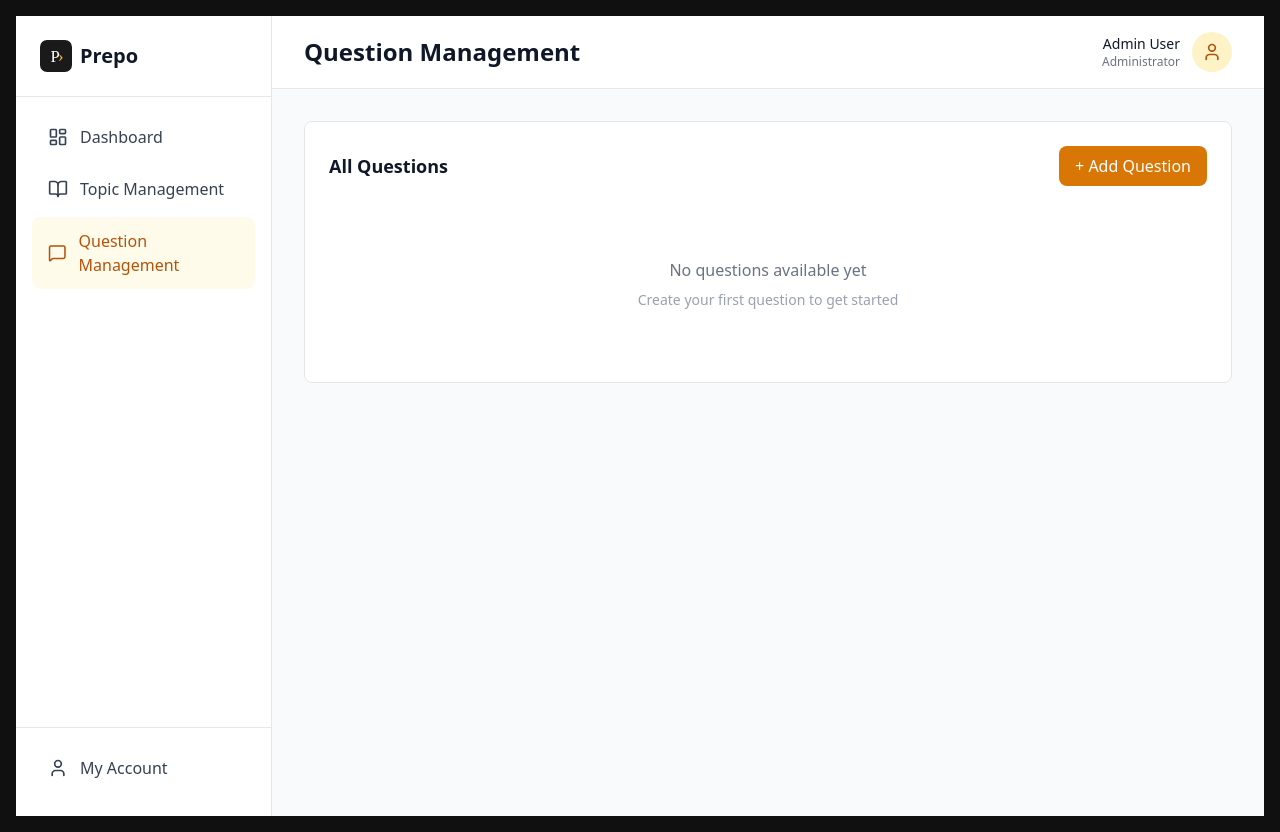
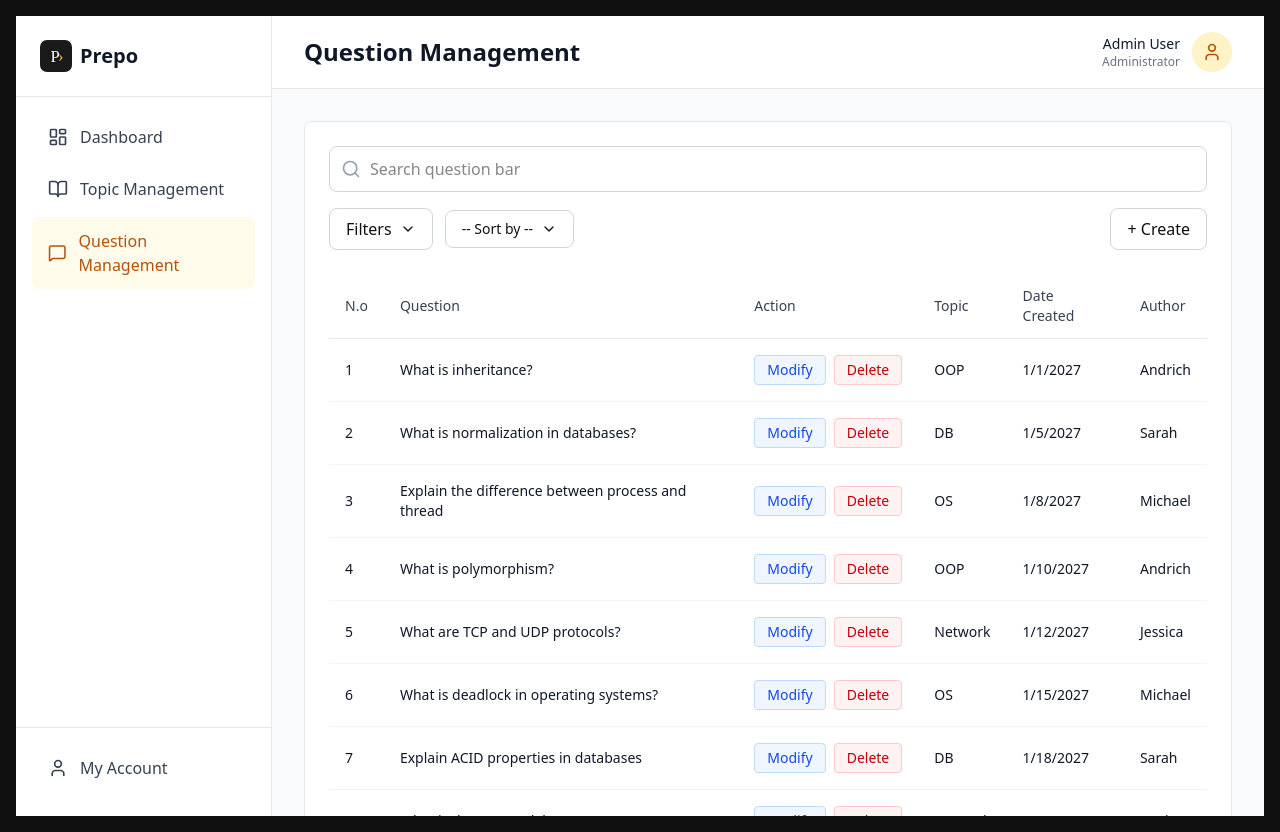
Before and after one commit to TimSing6584/PREPO, a Next.js app: page /admin/questions in a window 1280 px wide. Built offline with nearby package versions, Linux system fonts and the light colour scheme.

Commit message:
create CMS question page

```diff
--- a/app/(admin)/admin/questions/page.tsx
+++ b/app/(admin)/admin/questions/page.tsx
@@ -1,17 +1,289 @@
+'use client';
+
+import { useState, useEffect, useRef } from 'react';
+import { Search, ChevronDown, X } from 'lucide-react';
+
+const topics = ['OOP', 'DB', 'OS', 'Network'];
+
+const sampleQuestions = [
+  {
+    id: 1,
+    question: 'What is inheritance?',
+    topic: 'OOP',
+    dateCreated: '1/1/2027',
+    author: 'Andrich',
+  },
+  {
+    id: 2,
+    question: 'What is normalization in databases?',
+    topic: 'DB',
+    dateCreated: '1/5/2027',
+    author: 'Sarah',
+  },
+  {
+    id: 3,
+    question: 'Explain the difference between process and thread',
+    topic: 'OS',
+    dateCreated: '1/8/2027',
+    author: 'Michael',
+  },
+  {
+    id: 4,
+    question: 'What is polymorphism?',
+    topic: 'OOP',
+    dateCreated: '1/10/2027',
+    author: 'Andrich',
+  },
+  {
+    id: 5,
+    question: 'What are TCP and UDP protocols?',
+    topic: 'Network',
+    dateCreated: '1/12/2027',
+    author: 'Jessica',
+  },
+  {
+    id: 6,
+    question: 'What is deadlock in operating systems?',
+    topic: 'OS',
+    dateCreated: '1/15/2027',
+    author: 'Michael',
+  },
+  {
+    id: 7,
+    question: 'Explain ACID properties in databases',
+    topic: 'DB',
+    dateCreated: '1/18/2027',
+    author: 'Sarah',
+  },
+  {
+    id: 8,
+    question: 'What is the OSI model?',
+    topic: 'Network',
+    dateCreated: '1/20/2027',
+    author: 'Jessica',
+  },
+];
+
 export default function QuestionsPage() {
+  const [searchQuery, setSearchQuery] = useState('');
+  const [selectedTopics, setSelectedTopics] = useState<string[]>([]);
+  const [appliedTopics, setAppliedTopics] = useState<string[]>([]);
+  const [showFilterDropdown, setShowFilterDropdown] = useState(false);
+  const [showSortDropdown, setShowSortDropdown] = useState(false);
+  const [sortOrder, setSortOrder] = useState<'newest' | 'oldest'>('newest');
+
+  const filterRef = useRef<HTMLDivElement>(null);
+  const sortRef = useRef<HTMLDivElement>(null);
+
+  // Close dropdowns when clicking outside
+  useEffect(() => {
+    const handleClickOutside = (event: MouseEvent) => {
+      if (filterRef.current && !filterRef.current.contains(event.target as Node)) {
+        setShowFilterDropdown(false);
+      }
+      if (sortRef.current && !sortRef.current.contains(event.target as Node)) {
+        setShowSortDropdown(false);
+      }
+    };
+
+    document.addEventListener('mousedown', handleClickOutside);
+    return () => document.removeEventListener('mousedown', handleClickOutside);
+  }, []);
+
+  const toggleTopic = (topic: string) => {
+    setSelectedTopics((prev) =>
+      prev.includes(topic) ? prev.filter((t) => t !== topic) : [...prev, topic]
+    );
+  };
+
+  const removeTopic = (topic: string) => {
+    const updated = selectedTopics.filter((t) => t !== topic);
+    setSelectedTopics(updated);
+    setAppliedTopics(updated);
+  };
+
+  const applyFilters = () => {
+    setAppliedTopics(selectedTopics);
+    setShowFilterDropdown(false);
+  };
+
+  const hasUnsavedChanges = JSON.stringify(selectedTopics.sort()) !== JSON.stringify(appliedTopics.sort());
+
   return (
     <div className="space-y-6">
       <div className="bg-white rounded-lg border border-gray-200 p-6">
-        <div className="flex items-center justify-between mb-6">
-          <h2 className="text-lg font-semibold text-gray-900">All Questions</h2>
-          <button className="px-4 py-2 bg-primary-600 text-white rounded-lg hover:bg-primary-700 transition-colors">
-            + Add Question
-          </button>
+        {/* Search and Filters */}
+        <div className="space-y-4 mb-6">
+          {/* Search Bar */}
+          <div className="relative">
+            <Search className="absolute left-3 top-1/2 transform -translate-y-1/2 w-5 h-5 text-gray-400" />
+            <input
+              type="text"
+              placeholder="Search question bar"
+              value={searchQuery}
+              onChange={(e) => setSearchQuery(e.target.value)}
+              className="w-full pl-10 pr-4 py-2.5 border border-gray-300 rounded-lg focus:ring-2 focus:ring-primary-500 focus:border-transparent"
+            />
+          </div>
+
+          {/* Selected Topic Chips */}
+          {selectedTopics.length > 0 && (
+            <div className="flex items-center gap-2 flex-wrap">
+              {selectedTopics.map((topic) => (
+                <div
+                  key={topic}
+                  className="flex items-center gap-1 px-3 py-1.5 bg-gray-100 text-gray-700 rounded-full border border-gray-300"
+                >
+                  <span className="text-sm">{topic}</span>
+                  <button
+                    onClick={() => removeTopic(topic)}
+                    className="hover:bg-gray-200 rounded-full p-0.5"
+                  >
+                    <X className="w-3.5 h-3.5" />
+                  </button>
+                </div>
+              ))}
+            </div>
+          )}
+
+          {/* Apply Now Button - appears when there are selected topics */}
+          {selectedTopics.length > 0 && (
+            <button
+              onClick={applyFilters}
+              className="px-4 py-2 bg-green-500 text-white rounded-lg hover:bg-green-600 transition-colors"
+            >
+              Apply Now
+            </button>
+          )}
+
+          {/* Filter, Sort and Create - All on same line */}
+          <div className="flex items-center justify-between gap-4">
+            <div className="flex items-center gap-3">
+              {/* Filter Dropdown Button */}
+              <div className="relative" ref={filterRef}>
+                <button
+                  onClick={() => setShowFilterDropdown(!showFilterDropdown)}
+                  className="px-4 py-2 border border-gray-300 rounded-lg hover:bg-gray-50 flex items-center gap-2"
+                >
+                  Filters
+                  <ChevronDown className="w-4 h-4" />
+                </button>
+
+                {showFilterDropdown && (
+                  <div className="absolute left-0 mt-2 w-48 bg-white border border-gray-200 rounded-lg shadow-lg z-10">
+                    <div className="p-2">
+                      {topics.map((topic) => (
+                        <label
+                          key={topic}
+                          className="flex items-center gap-2 px-3 py-2 hover:bg-gray-50 rounded cursor-pointer"
+                        >
+                          <input
+                            type="checkbox"
+                            checked={selectedTopics.includes(topic)}
+                            onChange={() => toggleTopic(topic)}
+                            className="w-4 h-4 text-primary-600 rounded focus:ring-primary-500"
+                          />
+                          <span className="text-sm text-gray-700">{topic}</span>
+                        </label>
+                      ))}
+                    </div>
+                  </div>
+                )}
+              </div>
+
+              {/* Sort By Dropdown */}
+              <div className="relative" ref={sortRef}>
+                <button
+                  onClick={() => setShowSortDropdown(!showSortDropdown)}
+                  className="px-4 py-2 border border-gray-300 rounded-lg hover:bg-gray-50 flex items-center gap-2 text-sm"
+                >
+                  -- Sort by --
+                  <ChevronDown className="w-4 h-4" />
+                </button>
+
+                {showSortDropdown && (
+                  <div className="absolute left-0 mt-2 w-48 bg-white border border-gray-200 rounded-lg shadow-lg z-10">
+                    <button
+                      onClick={() => {
+                        setSortOrder('newest');
+                        setShowSortDropdown(false);
+                      }}
+                      className={`w-full text-left px-4 py-2 hover:bg-gray-50 text-sm ${
+                        sortOrder === 'newest' ? 'bg-gray-100' : ''
+                      }`}
+                    >
+                      Newest → Oldest
+                    </button>
+                    <button
+                      onClick={() => {
+                        setSortOrder('oldest');
+                        setShowSortDropdown(false);
+                      }}
+                      className={`w-full text-left px-4 py-2 hover:bg-gray-50 text-sm ${
+                        sortOrder === 'oldest' ? 'bg-gray-100' : ''
+                      }`}
+                    >
+                      Oldest → Newest
+                    </button>
+                  </div>
+                )}
+              </div>
+            </div>
+
+            {/* Create Button */}
+            <button className="px-4 py-2 bg-white border border-gray-300 rounded-lg hover:bg-gray-50 transition-colors">
+              + Create
+            </button>
+          </div>
         </div>
 
-        <div className="text-center py-12">
-          <p className="text-gray-500">No questions available yet</p>
-          <p className="text-sm text-gray-400 mt-2">Create your first question to get started</p>
+        {/* Table */}
+        <div className="overflow-x-auto">
+          <table className="w-full">
+            <thead className="border-b border-gray-200">
+              <tr>
+                <th className="text-left py-3 px-4 text-sm font-medium text-gray-700">
+                  N.o
+                </th>
+                <th className="text-left py-3 px-4 text-sm font-medium text-gray-700">
+                  Question
+                </th>
+                <th className="text-left py-3 px-4 text-sm font-medium text-gray-700">
+                  Action
+                </th>
+                <th className="text-left py-3 px-4 text-sm font-medium text-gray-700">
+                  Topic
+                </th>
+                <th className="text-left py-3 px-4 text-sm font-medium text-gray-700">
+                  Date Created
+                </th>
+                <th className="text-left py-3 px-4 text-sm font-medium text-gray-700">
+                  Author
+                </th>
+              </tr>
+            </thead>
+            <tbody>
+              {sampleQuestions.map((q) => (
+                <tr key={q.id} className="border-b border-gray-100">
+                  <td className="py-4 px-4 text-sm text-gray-900">{q.id}</td>
+                  <td className="py-4 px-4 text-sm text-gray-900">{q.question}</td>
+                  <td className="py-4 px-4">
+                    <div className="flex items-center gap-2">
+                      <button className="px-3 py-1 bg-blue-50 text-blue-700 border border-blue-200 rounded text-sm hover:bg-blue-100 transition-colors">
+                        Modify
+                      </button>
+                      <button className="px-3 py-1 bg-red-50 text-red-700 border border-red-200 rounded text-sm hover:bg-red-100 transition-colors">
+                        Delete
+                      </button>
+                    </div>
+                  </td>
+                  <td className="py-4 px-4 text-sm text-gray-900">{q.topic}</td>
+                  <td className="py-4 px-4 text-sm text-gray-900">{q.dateCreated}</td>
+                  <td className="py-4 px-4 text-sm text-gray-900">{q.author}</td>
+                </tr>
+              ))}
+            </tbody>
+          </table>
         </div>
       </div>
     </div>
```
